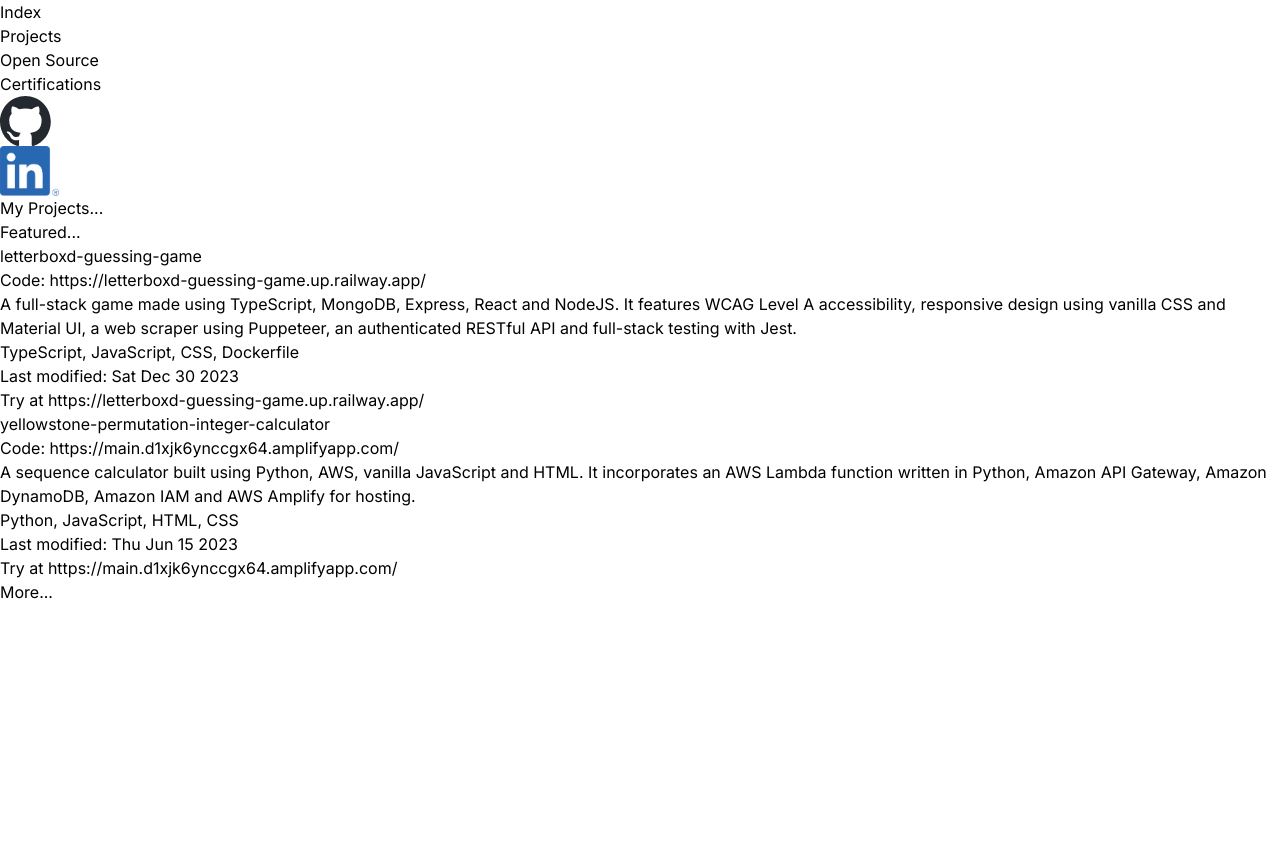
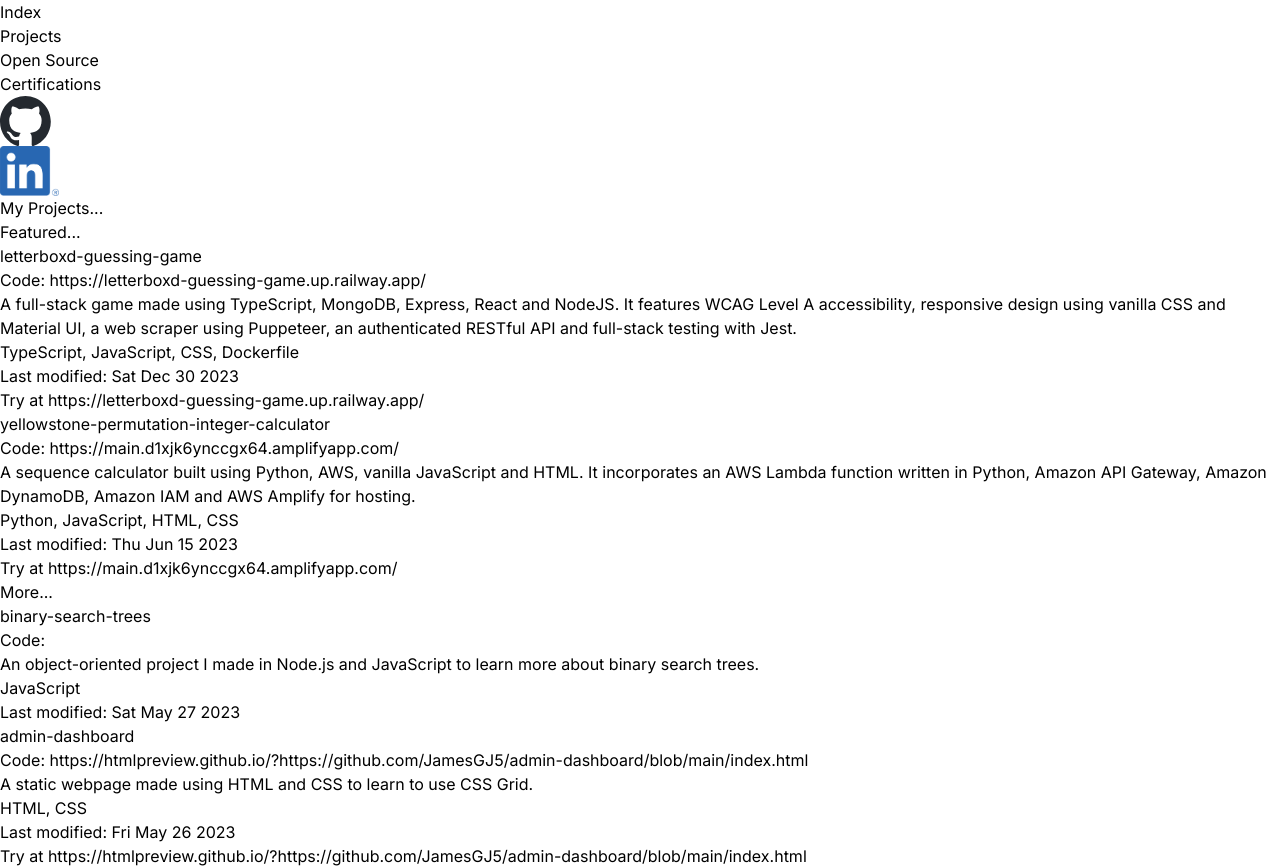
Before and after one commit to wulandari-tech/portfolio-site, a Next.js app: page /projects in a window 1280 px wide. Before the commit the page ends 800 px from the top, so only its background shows below. Built offline with nearby package versions, Linux system fonts and the light colour scheme.

Commit message:
Render unfeatured projects

```diff
--- a/app/projects/page.tsx
+++ b/app/projects/page.tsx
@@ -2,8 +2,18 @@ import projects from "../../data/projects";
 import ProjectComponent from "@/components/Project"
 import { Project } from "@/types";
 
+function sortProjects(projects: Project[]): Project[] {
+  return projects.sort((a, b) => b.lastModified.getTime() - a.lastModified.getTime());
+}
+
 function makeFeaturedProjectList(projects: Project[]): Project[] {
-  return projects.filter(project => project.isFeatured).sort((a, b) => b.lastModified.getTime() - a.lastModified.getTime());
+  const featuredProjects = projects.filter(project => project.isFeatured);
+  return sortProjects(featuredProjects);
+}
+
+function makeUnfeaturedProjectList(projects: Project[]): Project[] {
+  const unfeaturedProjects = projects.filter(project => !project.isFeatured);
+  return sortProjects(unfeaturedProjects);
 }
 
 export default function Index() {
@@ -19,6 +29,9 @@ export default function Index() {
         </section>
         <section>
             <h2>More...</h2>
+            <ol>
+              {makeUnfeaturedProjectList(projects).map(project => <ProjectComponent project={project}/>)}
+            </ol>
         </section>
       </main>
     )
```
